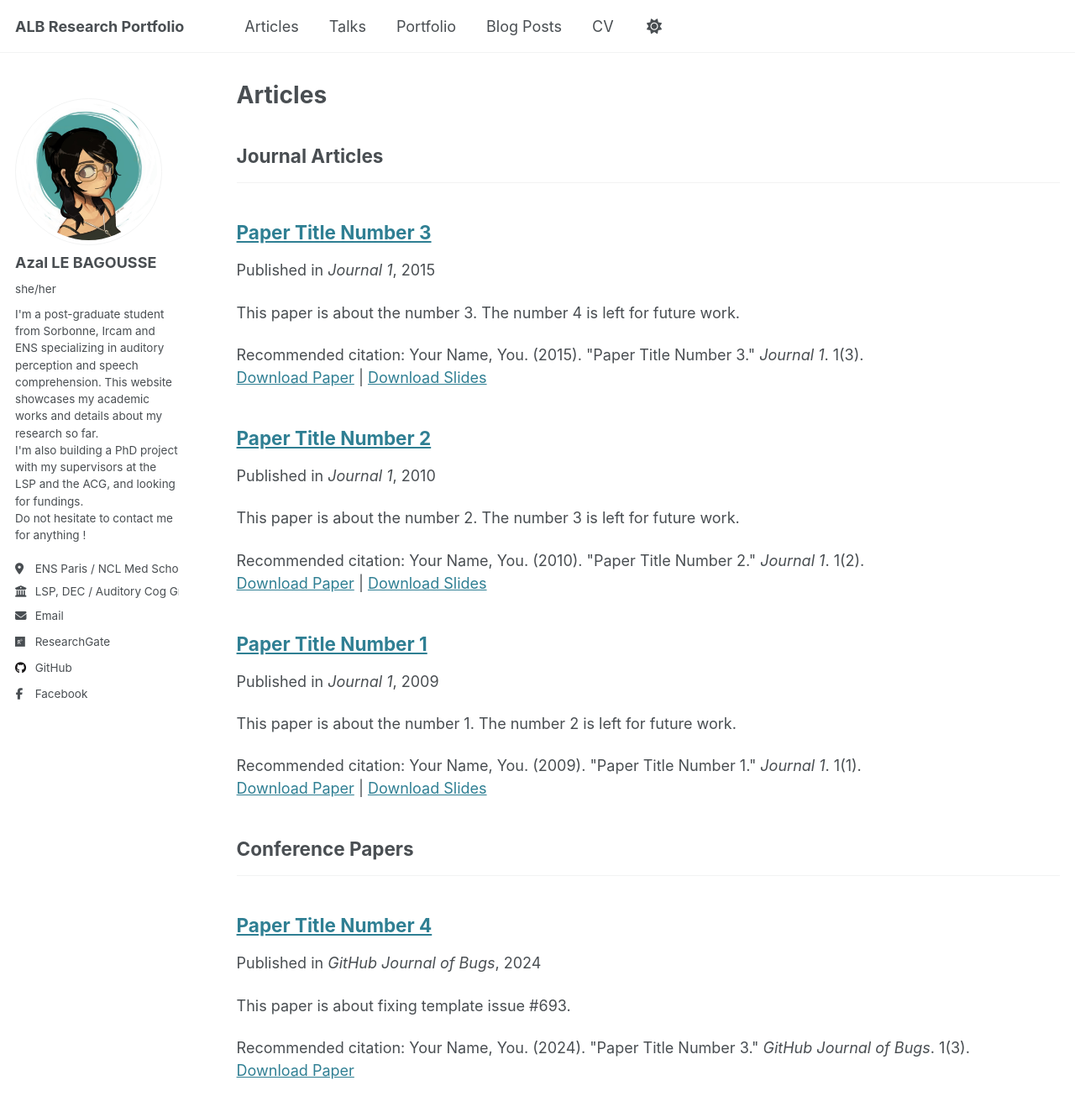
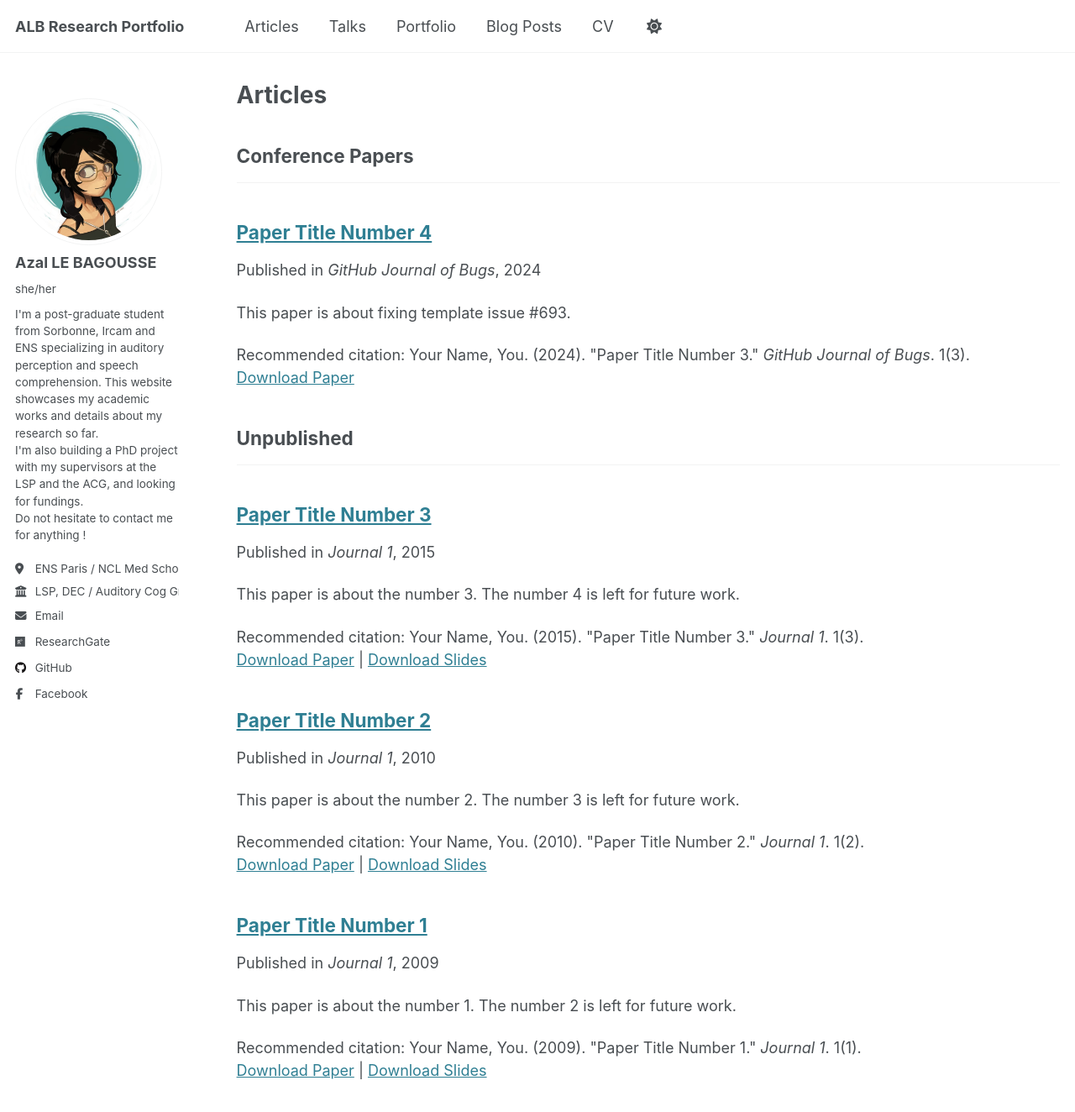
Before and after one commit to azallb/azallb.github.io, a Jekyll site: the page built from _pages/publications.html, in a window 1280 px wide and 1400 px high. Shown: the top 1324 px of the window at 84% size. Built offline with Jekyll 4.4.1, drawn with Linux system fonts in a browser that asks for light colours.

Commit message:
articles

```diff
--- a/_config.yml
+++ b/_config.yml
@@ -80,10 +80,14 @@ author:
 publication_category:
   books:
     title: 'Books'
-  manuscripts:
-    title: 'Journal Articles'
+  articles:
+    title: 'Journal Publications'
   conferences:
     title: 'Conference Papers'
+  reports:
+    title: 'Reports'
+  manuscripts:
+    title: 'Unpublished'
 
 # Site Settings
 teaser                   :  # filename of teaser fallback teaser image placed in /images/, .e.g. "500x300.png"
```
